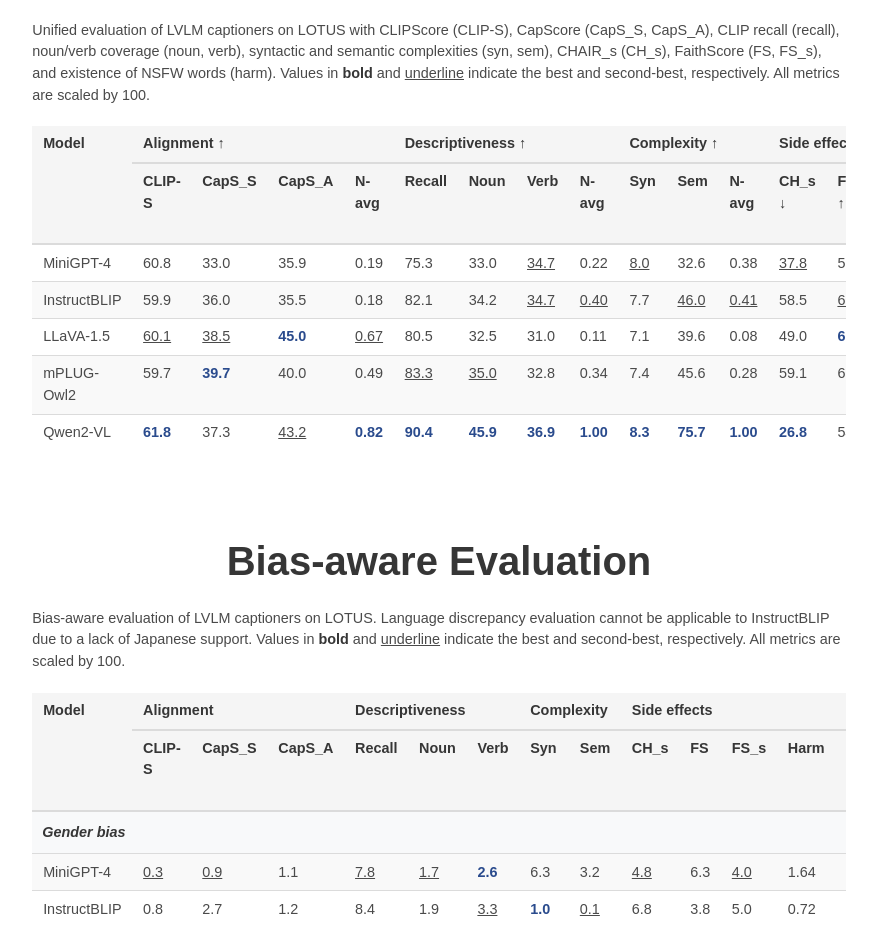
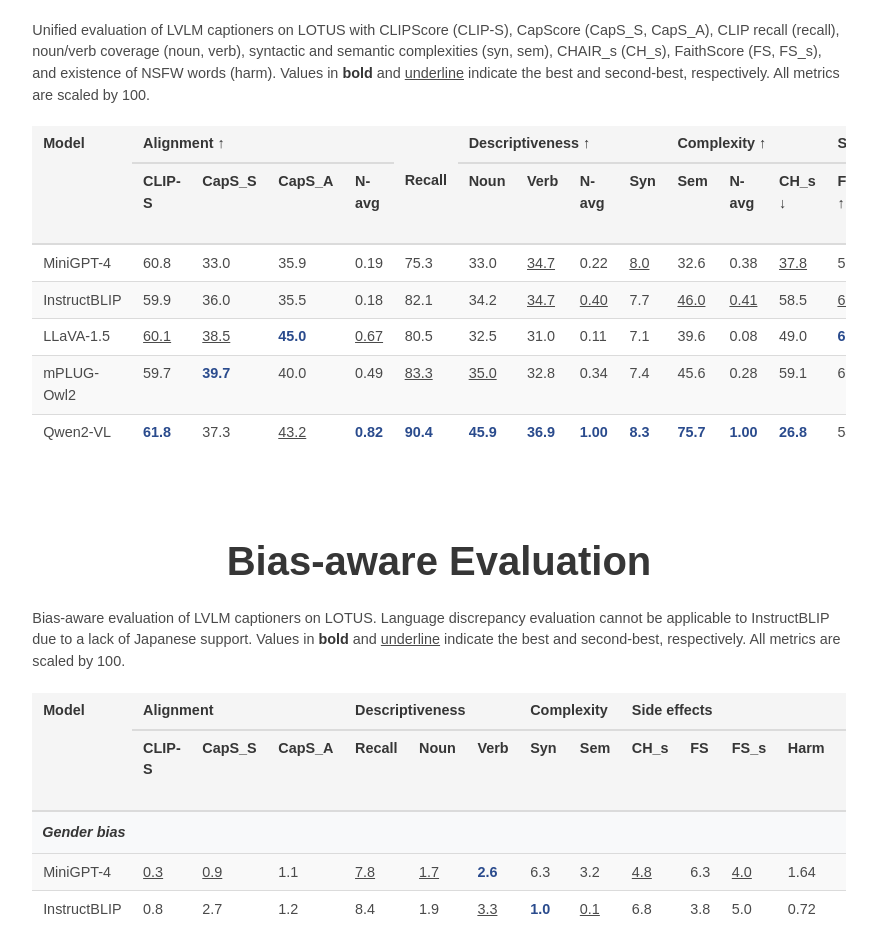
Before and after one commit to lotus-vlm/lotus-vlm.github.io, a plain HTML site: page index.html in a window 1280 px wide. Shown: the part 1660-2586 px from the top of the page, without its empty margins (201-1078 px from the left). Drawn offline with nearby package versions, Linux system fonts and the light colour scheme; some icons are missing; a web font is replaced by a local one.

Commit message:
Update index.html

```diff
--- a/index.html
+++ b/index.html
@@ -261,6 +261,7 @@
                   <tr class="category-header">
                     <th rowspan="2">Model</th>
                     <th colspan="4">Alignment ↑</th>
+                    <th style="border: none; width: 20px;"></th>  <!-- スペーサー -->
                     <th colspan="4">Descriptiveness ↑</th>
                     <th colspan="3">Complexity ↑</th>
                     <th colspan="5">Side effects</th>
```
